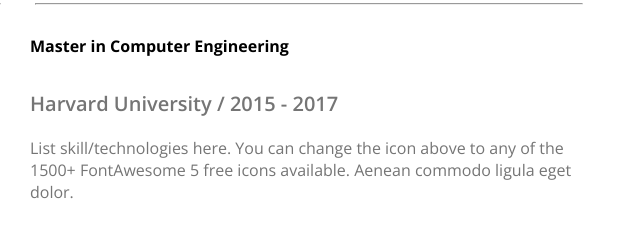
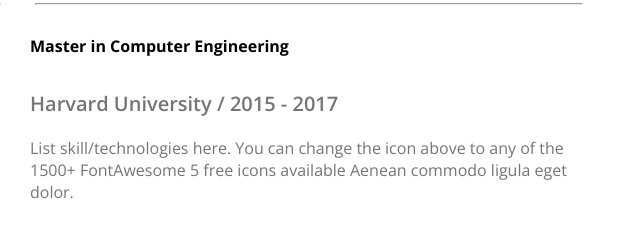
Before and after one commit to mdriyajulislamakash11/My-Portfolio, a plain HTML site: page index.html in a window 1280 px wide. Shown: the part 2960-3210 px from the top of the page, 622-1262 px from the left. Drawn offline with nearby package versions, Linux system fonts and the light colour scheme.

Commit message:
my porfolio project is ready

```diff
--- a/index.html
+++ b/index.html
@@ -151,7 +151,7 @@
                         <h4 class="experience-title">Master in Computer Engineering</h4>
                         <h5 class="experience-sub-title">Harvard University / 2015 - 2017</h5>
                         <div class="experience-description">List skill/technologies here. You can change the icon above
-                            to any of the 1500+ FontAwesome 5 free icons available. Aenean commodo ligula eget dolor.</div>
+                            to any of the 1500+ FontAwesome 5 free icons available Aenean commodo ligula eget dolor.</div>
                     </div>
                 </div>
 
```
